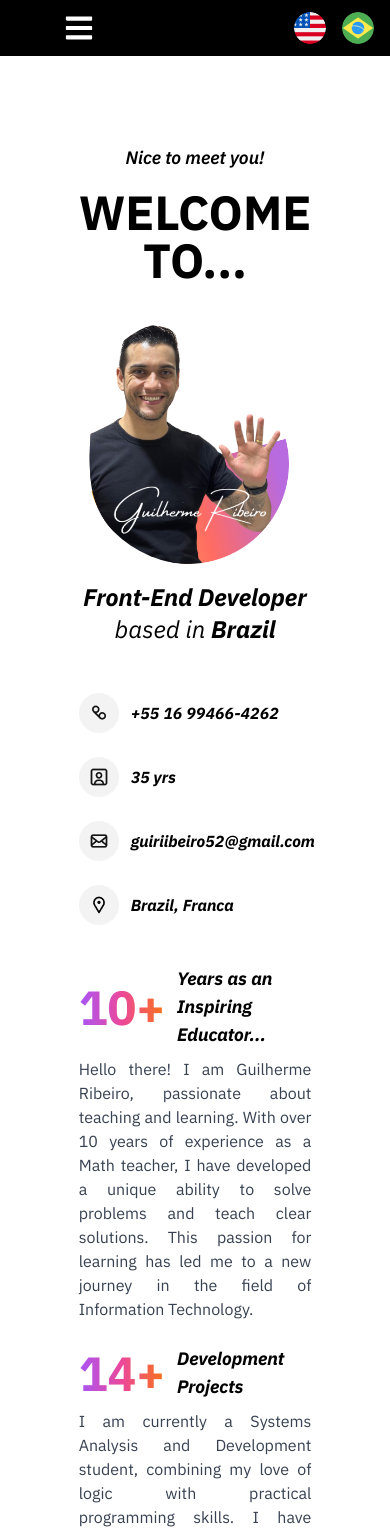
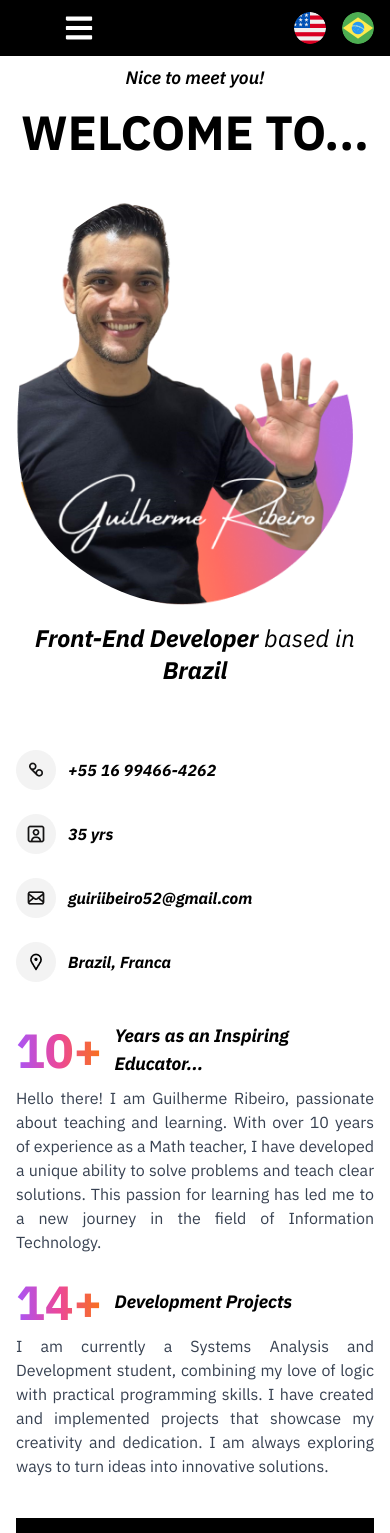
Before and after one commit to GuiRibeiro52/portifolio-sidebar, a React (Vite) app: page /about in a window 390 px wide. Shown: the top 1533 px of the page. Built offline with nearby package versions, Linux system fonts and the light colour scheme.

Commit message:
style: Ajustar responsividade da página about

```diff
--- a/src/pages/About.jsx
+++ b/src/pages/About.jsx
@@ -13,7 +13,7 @@ function About() {
   return (
     <div className="flex lg:h-screen justify-center lg:overflow-hidden overflow-auto">
       <motion.div
-        className="flex h-full lg:ml-[260px] p-10 justify-center items-center"
+        className="flex h-full lg:ml-[260px] justify-center items-center"
         initial={{ opacity: 0, y: 50 }}
         animate={{ opacity: 1, y: 0 }}
         exit={{ opacity: 0, y: -50 }}
@@ -26,7 +26,7 @@ function About() {
             transformOrigin: "top center",
           }}
         >
-          <div className="flex flex-col lg:flex-row items-center justify-center mt-16 lg:mt-0 w-full lg: p-10">
+          <div className="flex flex-col lg:flex-row items-center justify-center mt-16 lg:mt-0 w-full">
             <div className="lg:w-1/2 text-center lg:text-left flex flex-col">
               <p className="font-ibmPlex text-lg italic font-semibold">
                 {t("about.greeting")}
@@ -48,7 +48,7 @@ function About() {
               </div>
             </div>
 
-            <div className="lg:w-1/2 mt-12 lg:mt-0">
+            <div className="lg:w-1/2 mt-12 p-4 lg:p-10 lg:mt-0">
               <div className="grid grid-cols-1 md:grid-cols-2 gap-6 lg:text-sm xl:text-lg font-ibmPlex font-bold italic">
                 <div className="flex items-center space-x-3">
                   <img src={icon} alt="phone" />
--- a/src/pages/Home.jsx
+++ b/src/pages/Home.jsx
@@ -9,7 +9,7 @@ function Home() {
   return (
     <div className="flex lg:h-screen justify-center overflow-hidden">
       <motion.div
-        className="flex h-full lg:ml-[260px] p-10 justify-center items-center"
+        className="flex h-full lg:ml-[260px] p-2 lg:p-10 justify-center items-center"
         initial={{ opacity: 0, y: 50 }}
         animate={{ opacity: 1, y: 0 }}
         exit={{ opacity: 0, y: -50 }}
```
